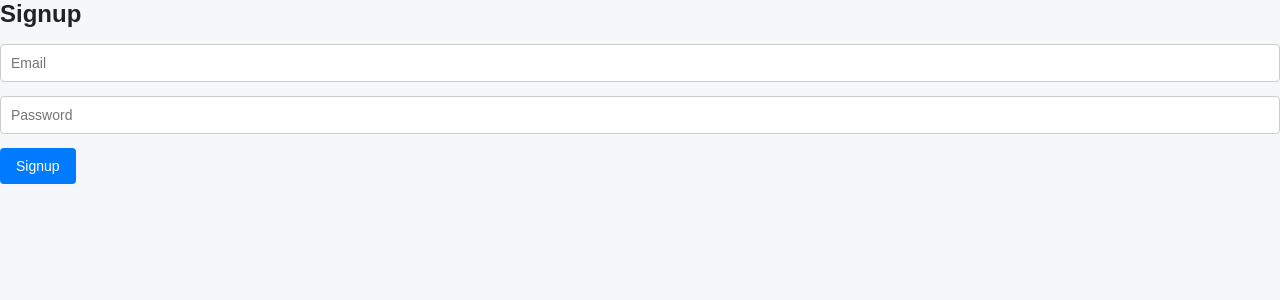
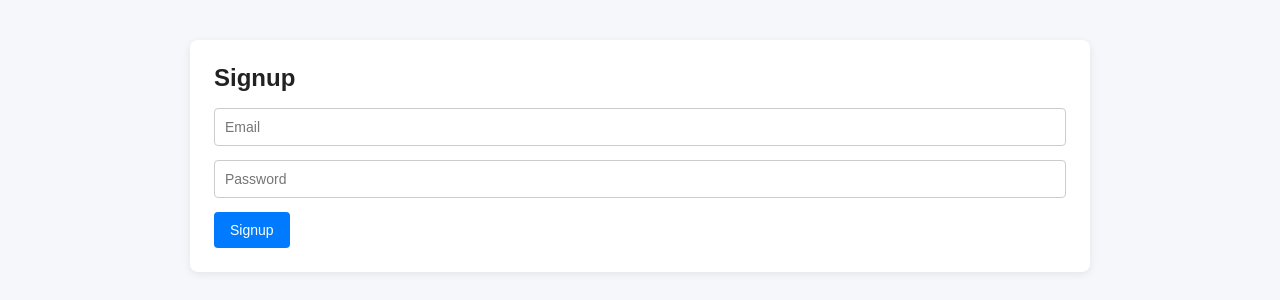
Before and after one commit to Karthi-4/freshdesk-hubspot-portal, a React (Vite) app in the folder frontend/: page /signup in a window 1280 px wide. Shown: the top 300 px of the page. Built offline with nearby package versions, Linux system fonts and the light colour scheme; no server answers.

Commit message:
updated signup.jsx

```diff
--- a/frontend/src/pages/Signup.jsx
+++ b/frontend/src/pages/Signup.jsx
@@ -13,14 +13,17 @@ export default function Signup() {
  };
 
  return (
-  <div>
+  <div className="container">
    <h2>Signup</h2>
+
    <input placeholder="Email" onChange={(e) => setEmail(e.target.value)} />
+
    <input
     type="password"
     placeholder="Password"
     onChange={(e) => setPassword(e.target.value)}
    />
+
    <button onClick={signup}>Signup</button>
   </div>
  );
```
